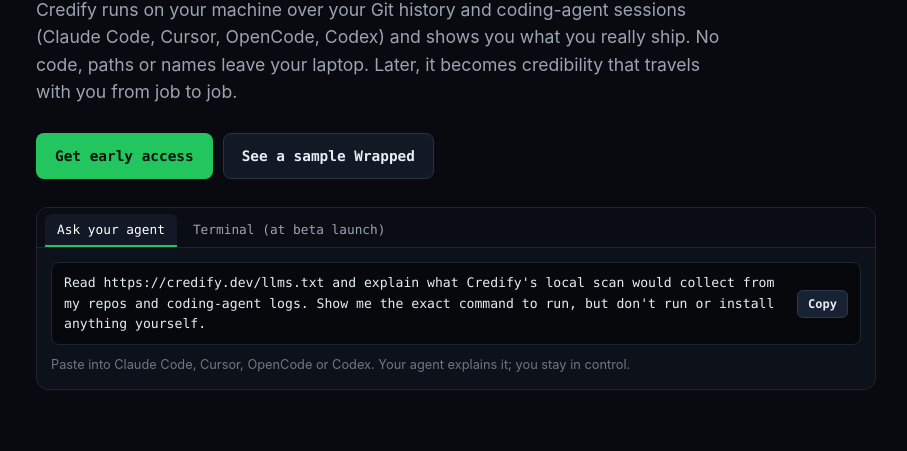
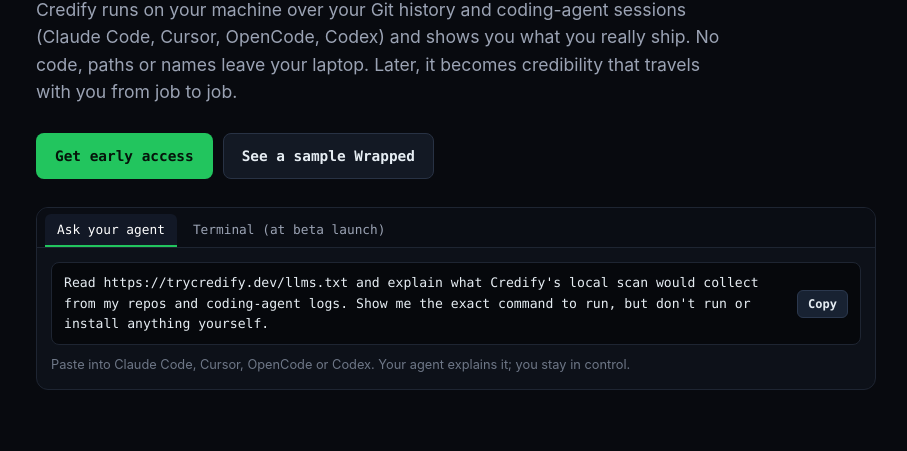
Before and after one commit to LeeU1911/credify, a plain HTML site: page index.html in a window 1280 px wide. Shown: the part 295-746 px from the top of the page, without its empty margins (184-1091 px from the left). Drawn offline with Linux system fonts and the light colour scheme.

Commit message:
Update index.html

```diff
--- a/index.html
+++ b/index.html
@@ -224,7 +224,7 @@
 <script>
   const tabs = {
     agent: {
-      text: "Read https://credify.dev/llms.txt and explain what Credify's local scan would collect from my repos and coding-agent logs. Show me the exact command to run, but don't run or install anything yourself.",
+      text: "Read https://trycredify.dev/llms.txt and explain what Credify's local scan would collect from my repos and coding-agent logs. Show me the exact command to run, but don't run or install anything yourself.",
       hint: "Paste into Claude Code, Cursor, OpenCode or Codex. Your agent explains it; you stay in control."
     },
     cli: {
```
